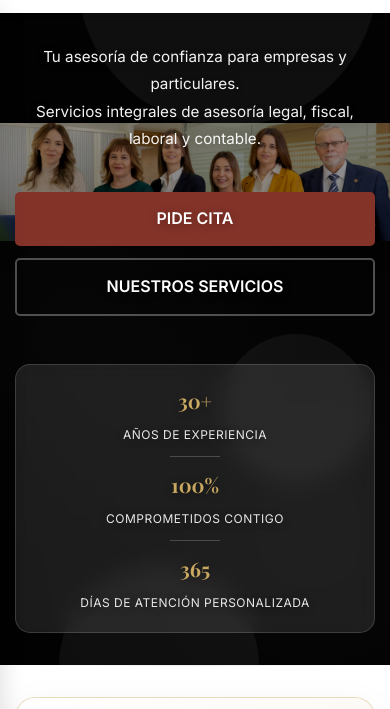
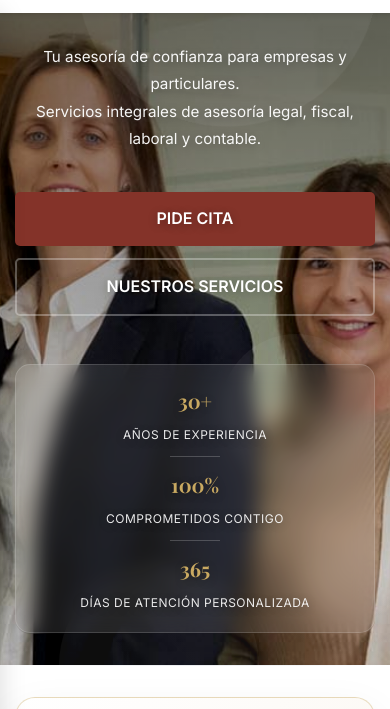
Before and after one commit to juanjoGuardiola/AsesoriaCeldran, a plain HTML site: page index.html in a window 390 px wide. Shown: the part 69-778 px from the top of the page. Drawn offline with nearby package versions, Linux system fonts and the light colour scheme.

Commit message:
Background hero top

```diff
--- a/styles.css
+++ b/styles.css
@@ -276,11 +276,11 @@ h1, h2, h3, h4, h5, h6 {
     width: 100%;
     height: 100%;
     background-image: url('img/slider_inicio.jpg');
-    background-size: contain;                 /* Mostrar la imagen completa */
-    background-position: center 22%;         /* Subir aún más la imagen */
+    background-size: contain;                /* Mostrar la imagen casi completa, sin tanto zoom */
+    background-position: center 15%;         /* Bajar la imagen aproximadamente un 15% */
     background-repeat: no-repeat;
     background-attachment: fixed;
-    background-color: #111;             /* Color de fondo de relleno */
+    background-color: transparent;      /* Que herede el fondo claro, sin banda negra */
     z-index: 0;
     filter: brightness(0.85) contrast(1.1);
 }
@@ -314,7 +314,14 @@ h1, h2, h3, h4, h5, h6 {
     left: 0;
     width: 100%;
     height: 100%;
-    background: rgba(0, 0, 0, 0.35);
+    /* Degradado: más oscuro arriba, casi transparente abajo para evitar un bloque negro */
+    background: linear-gradient(
+        to bottom,
+        rgba(0, 0, 0, 0.45) 0%,
+        rgba(0, 0, 0, 0.25) 40%,
+        rgba(0, 0, 0, 0.05) 80%,
+        transparent 100%
+    );
     z-index: 1;
 }
 
@@ -1803,6 +1810,12 @@ h1, h2, h3, h4, h5, h6 {
         padding: 4rem 0 3rem;
     }
 
+    /* Ajustar fondo del hero en pantallas medianas/pequeñas para evitar franjas negras */
+    .hero-pattern {
+        background-size: cover;
+        background-position: center center;
+    }
+
     .hero-title {
         font-size: 2.5rem;
     }
```
